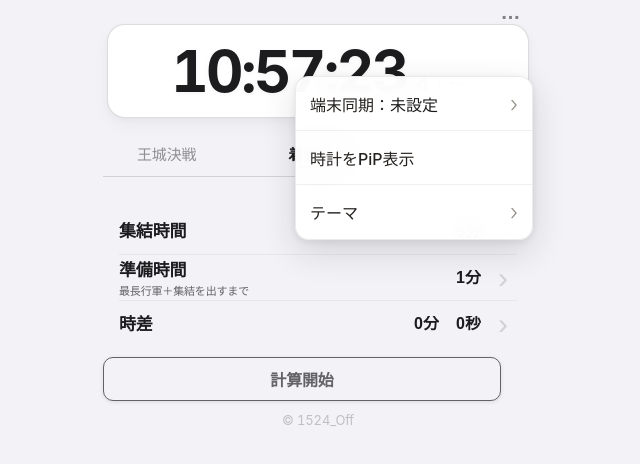
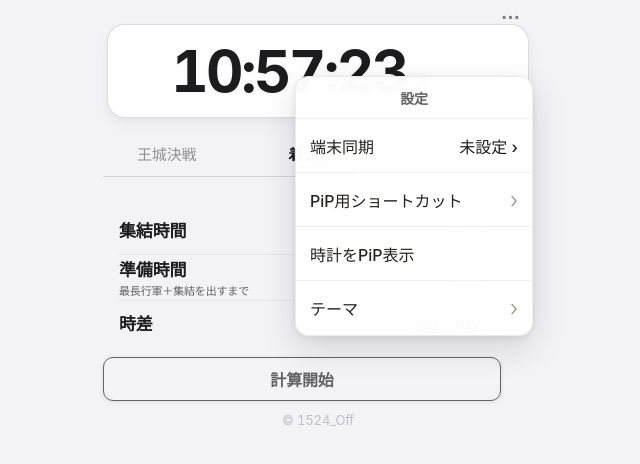
Before and after one commit to marinenobot/irony, a plain HTML site: page index.html in a window 1280 px wide. Both pictures are taken after a click on the button "時計と端末のメニューを開く". Shown: the whole page, without its empty margins (322-962 px from the left). Drawn offline with Linux system fonts and the light colour scheme.

Commit message:
Organize clock settings menu

```diff
--- a/app.js
+++ b/app.js
@@ -250,6 +250,7 @@ const quickDeviceMemberSelect = document.getElementById('quick-device-member-sel
 const appSettingsButton = document.getElementById('app-settings-button');
 const clockQuickMenu = document.getElementById('clock-quick-menu');
 const quickSyncBtn = document.getElementById('quick-sync-btn');
+const quickShortcutBtn = document.getElementById('quick-shortcut-btn');
 const quickPipBtn = document.getElementById('quick-pip-btn');
 const quickThemeBtn = document.getElementById('quick-theme-btn');
 const deviceSyncModal = document.getElementById('device-sync-modal');
@@ -303,6 +304,10 @@ quickSyncBtn?.addEventListener('click', openDeviceSync);
 quickPipBtn?.addEventListener('click', ()=>{
   setClockQuickMenu(false);
   document.getElementById('utc-clock-trigger')?.click();
+});
+quickShortcutBtn?.addEventListener('click', ()=>{
+  setClockQuickMenu(false);
+  alert('PiPを使う場合は、Safariで開くショートカットをホーム画面に追加してください。\\n\\n通常の「ホーム画面に追加」ではPiPが使えない場合があります。');
 });
 const themeOptions = Array.from(document.querySelectorAll('[data-theme-choice]'));
 const quickThemeBack = document.getElementById('quick-theme-back');
--- a/index.html
+++ b/index.html
@@ -29,8 +29,13 @@
     <button type="button" id="app-settings-button" class="app-settings-button" aria-label="時計と端末のメニューを開く" aria-haspopup="menu" aria-expanded="false">…</button>
     <div id="clock-quick-menu" class="clock-quick-menu" role="menu" aria-hidden="true">
       <div class="clock-quick-menu-main">
+        <div class="clock-quick-menu-head">設定</div>
         <button type="button" id="quick-sync-btn" class="clock-quick-menu-item" role="menuitem">
-          <span class="clock-quick-menu-title">端末同期：<span id="quick-sync-name" class="clock-quick-menu-value">未設定</span></span>
+          <span class="clock-quick-menu-title">端末同期</span>
+          <span class="clock-quick-menu-value"><span id="quick-sync-name">未設定</span> ›</span>
+        </button>
+        <button type="button" id="quick-shortcut-btn" class="clock-quick-menu-item" role="menuitem">
+          <span class="clock-quick-menu-title">PiP用ショートカット</span>
           <span class="clock-quick-menu-chevron" aria-hidden="true">›</span>
         </button>
         <button type="button" id="quick-pip-btn" class="clock-quick-menu-item" role="menuitem"><span class="clock-quick-menu-title">時計をPiP表示</span></button>
--- a/style.css
+++ b/style.css
@@ -3247,6 +3247,15 @@ body #page-calc .members-table, body #page-landing #l-result-inner, body #page-s
   transform:translateY(0) scale(1);
   transition:opacity .16s ease, transform .16s ease;
 }
+.clock-quick-menu-head{
+  min-height:42px;
+  padding:12px 14px 8px;
+  border-bottom:1px solid rgba(60,60,67,.08);
+  color:var(--label-secondary, #6e6e73);
+  font-size:14px;
+  font-weight:650;
+  text-align:center;
+}
 .clock-quick-menu-item{
   display:flex;
   align-items:center;
```
